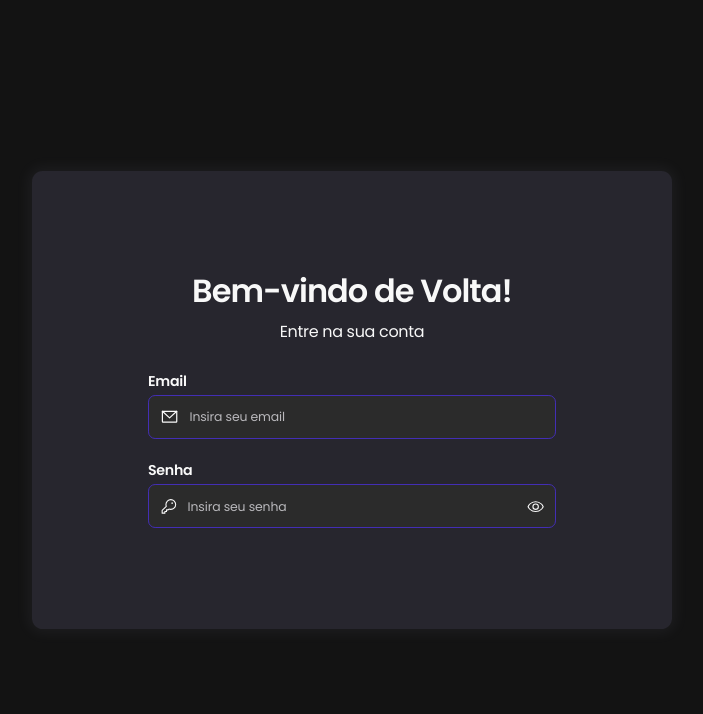
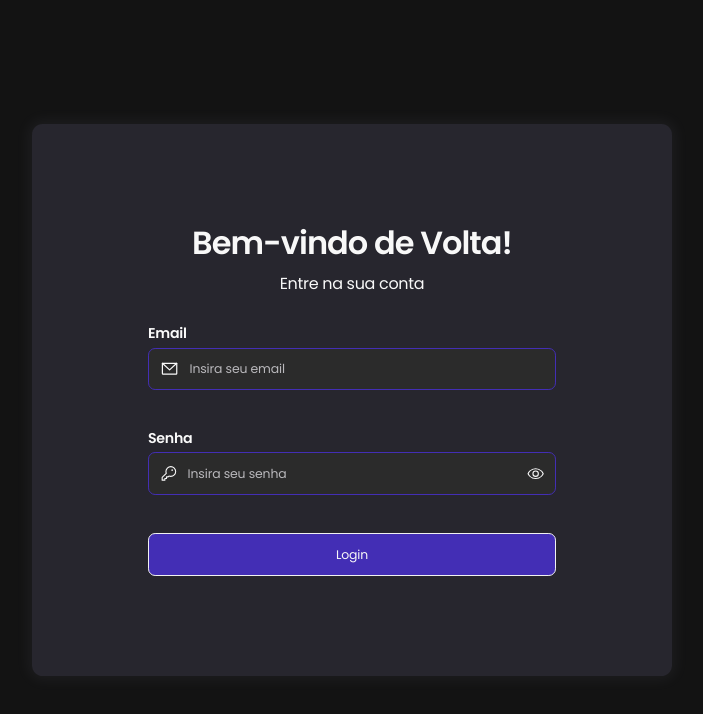
Before and after one commit to BetaTH/auth-project, a Next.js app in the folder web/: page /login in a window 1280 px wide. Shown: the top 714 px of the page, without its empty margins (288-991 px from the left). Built offline with nearby package versions, Linux system fonts and the light colour scheme.

Commit message:
feat: add button and react hook form

```diff
--- a/web/package.json
+++ b/web/package.json
@@ -9,6 +9,7 @@
     "lint": "next lint"
   },
   "dependencies": {
+    "@hookform/resolvers": "^2.9.10",
     "@next/font": "13.1.1",
     "@types/node": "18.11.17",
     "@types/react": "18.0.26",
@@ -19,7 +20,10 @@
     "phosphor-react": "^1.4.1",
     "react": "18.2.0",
     "react-dom": "18.2.0",
-    "typescript": "4.9.4"
+    "react-hook-form": "^7.41.1",
+    "spinners-react": "^1.0.7",
+    "typescript": "4.9.4",
+    "yup": "^0.32.11"
   },
   "devDependencies": {
     "autoprefixer": "^10.4.13",
--- /dev/null
+++ b/web/src/components/Button/index.tsx
@@ -0,0 +1,53 @@
+import { SpinnerCircular } from "spinners-react";
+import { colors } from "../../styles/design/theme";
+
+import { ButtonHTMLAttributes, forwardRef } from "react";
+
+interface ButtonProps extends ButtonHTMLAttributes<HTMLButtonElement> {
+  full?: boolean;
+  title?: string;
+  isLoading?: boolean;
+  leftIcon?: JSX.Element;
+  rightIcon?: JSX.Element;
+}
+
+const Button = forwardRef<HTMLButtonElement, ButtonProps>(
+  (
+    { title, leftIcon, rightIcon, isLoading = false, full = true, ...props },
+    parentRef
+  ) => {
+    return (
+      <button
+        className={`
+        flex
+        flex-col
+        items-center
+        justify-center
+        h-[4.8rem]
+        py-14 px-md
+        bg-violet-700
+        rounded-[0.8rem]
+        border-[0.2rem]
+        duration-100
+        text-style-regular-sm
+        text-gray-100
+        ${full ? "w-full" : "w-fit"}`}
+        ref={parentRef}
+        {...props}
+      >
+        {isLoading ? (
+          <SpinnerCircular
+            size="2.4rem"
+            color={colors.gray[100]}
+            secondaryColor={colors.gray[800]}
+          />
+        ) : (
+          <>{title}</>
+        )}
+      </button>
+    );
+  }
+);
+
+Button.displayName = "Button";
+export default Button;
--- a/web/src/components/Input/index.tsx
+++ b/web/src/components/Input/index.tsx
@@ -7,6 +7,7 @@ import {
   useState,
 } from "react";
 import { Eye, EyeSlash } from "phosphor-react";
+import { ChangeHandler } from "react-hook-form";
 
 interface InputProps extends InputHTMLAttributes<HTMLInputElement> {
   type?: HTMLInputTypeAttribute | undefined;
@@ -14,11 +15,24 @@ interface InputProps extends InputHTMLAttributes<HTMLInputElement> {
   label?: string;
   leftIcon?: JSX.Element;
   rightIcon?: JSX.Element;
+  error?: string | undefined;
+  isFocused?: boolean;
+  onBlurInput: ChangeHandler;
 }
 
 const Input = forwardRef<HTMLInputElement, InputProps>(
   (
-    { label, leftIcon, rightIcon, type = "text", full = true, ...props },
+    {
+      label,
+      leftIcon,
+      rightIcon,
+      isFocused = false,
+      error,
+      type = "text",
+      full = true,
+      onBlurInput,
+      ...props
+    },
     parentRef
   ) => {
     const localRef = useRef<HTMLInputElement>();
@@ -35,26 +49,32 @@ const Input = forwardRef<HTMLInputElement, InputProps>(
     const iconClass = "h-[2.4rem] w-[2.4rem] my-auto mx-md text-gray-50";
 
     return (
-      <div
-        className={`flex flex-col w-fit gap-xs ${full ? "w-full" : "w-fit"}`}
-      >
+      <div className={`flex flex-col gap-xs ${full ? "w-full" : "w-fit"}`}>
         <label className="text-gray-50 text-style-semibold-base ">
           {label}
         </label>
         <div
-          className={`flex w-full max-h-48 bg-gray-600 rounded-[0.8rem] border-[0.2rem] duration-100 ${
-            focused ? "border-violet-200" : "border-violet-700"
+          className={`flex w-full max-h-[4.8rem] bg-gray-600 rounded-[0.8rem] border-[0.2rem] duration-100 ${
+            error
+              ? " border-red-300"
+              : focused
+              ? "border-violet-200"
+              : "border-violet-700"
           }`}
         >
           {leftIcon &&
             cloneElement(leftIcon as any, {
               className: iconClass,
             })}
-
           <input
             type={isPasswordVisible ? "text" : type}
-            onFocus={() => setFocused(true)}
-            onBlur={() => setFocused(false)}
+            onFocus={() => {
+              setFocused(true);
+            }}
+            onBlur={(e) => {
+              setFocused(false);
+              onBlurInput(e);
+            }}
             ref={(inputRef) => {
               typeof parentRef === "function"
                 ? parentRef(inputRef)
@@ -84,6 +104,9 @@ const Input = forwardRef<HTMLInputElement, InputProps>(
             })
           )}
         </div>
+        <span className="h-[1.5rem] text-style-regular-xs text-red-300">
+          {error}
+        </span>
       </div>
     );
   }
--- a/web/src/pages/login/index.tsx
+++ b/web/src/pages/login/index.tsx
@@ -1,7 +1,51 @@
 import { EnvelopeSimple, Key } from "phosphor-react";
+import { yupResolver } from "@hookform/resolvers/yup";
+import { useForm } from "react-hook-form";
+import * as yup from "yup";
+
+import Button from "../../components/Button";
 import Input from "../../components/Input";
 
+interface LoginFormData {
+  email: string;
+  password: string;
+}
+
+const schema = yup
+  .object({
+    email: yup
+      .string()
+      .email("Insira um email válido")
+      .required("Email é requerido"),
+    password: yup
+      .string()
+      .min(10, "A senha precisa ter no mínimo 10 caracteres")
+      .required("Senha é requerida"),
+  })
+  .required();
+
 export default function Login() {
+  const {
+    register,
+    handleSubmit,
+    watch,
+    getFieldState,
+    formState: { errors, isSubmitting },
+  } = useForm<LoginFormData>({ resolver: yupResolver(schema) });
+
+  async function onSubmit(data: LoginFormData) {
+    console.log(data);
+    await verificar();
+    return null;
+  }
+
+  async function verificar() {
+    return new Promise((resolve, reject) => setTimeout(resolve, 2000));
+  }
+
+  const { onBlur: onBlurEmail, ...registerEmail } = register("email");
+  const { onBlur: onBlurPassword, ...registerPassword } = register("password");
+
   return (
     <div className="flex w-full min-h-screen">
       <div className="flex flex-col items-center justify-center px-[13.05rem] py-[11.3rem] bg-gray-700 w-[72rem] h-fit m-auto rounded-[1.2rem] gap-xl shadow-md">
@@ -13,18 +57,36 @@ export default function Login() {
             Entre na sua conta
           </h2>
         </div>
-        <form id="login-form" className="w-full flex flex-col gap-lg">
+        <form
+          id="login-form"
+          className="w-full flex flex-col gap-lg"
+          onSubmit={handleSubmit(onSubmit)}
+        >
           <Input
+            isFocused={false}
             label="Email"
             type="text"
             placeholder="Insira seu email"
             leftIcon={<EnvelopeSimple />}
+            error={errors.email?.message}
+            onBlurInput={onBlurEmail}
+            {...registerEmail}
           />
           <Input
+            isFocused={false}
             label="Senha"
             type="password"
             placeholder="Insira seu senha"
             leftIcon={<Key />}
+            error={errors.password?.message}
+            onBlurInput={onBlurPassword}
+            {...registerPassword}
+          />
+          <Button
+            type="submit"
+            title="Login"
+            isLoading={isSubmitting}
+            disabled={isSubmitting}
           />
         </form>
       </div>
--- a/web/src/styles/design/typography.js
+++ b/web/src/styles/design/typography.js
@@ -1,6 +1,6 @@
 const typographies = {
   textStylesRegular: {
-    sx: {
+    xs: {
       fontSize: "1.2rem",
       fontWeight: "400",
       lineHeight: "auto",
```
Also changed, not shown: 1 other file (tests, documents, lock files or other folders).
